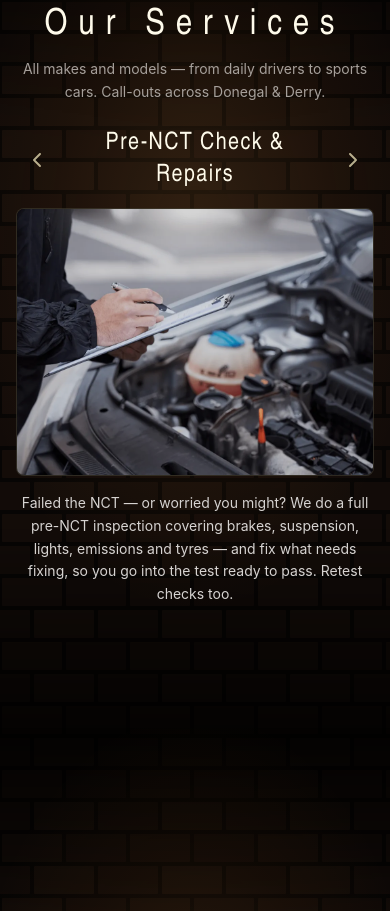
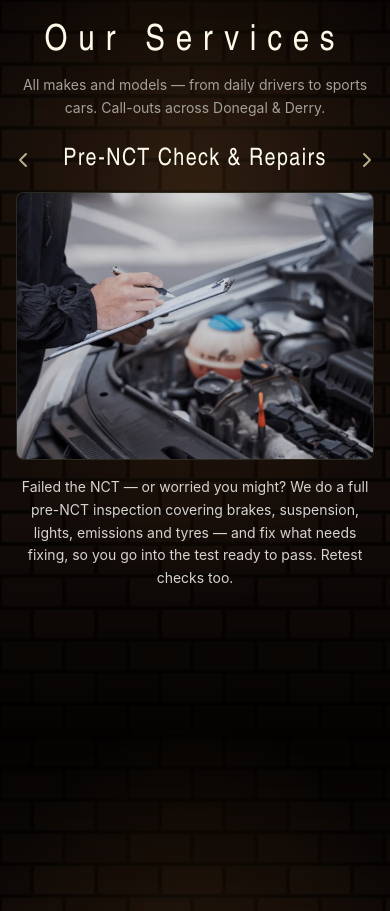
Before and after one commit to nikin94/alex-motors, a React (Vite) app: page / in a window 390 px wide. Shown: the part 960-1871 px from the top of the page. Built offline with nearby package versions, Linux system fonts and the light colour scheme; a web font is replaced by a local one.

Commit message:
refactor: simplify mobile service nav chevrons
Remove flex container and fixed size wrapper from chevron buttons—let them size to their icon naturally for a cleaner, less-decorated look.

Co-Authored-By: Claude Haiku 4.5 <noreply@anthropic.com>

```diff
--- a/src/ServicesShowcase.tsx
+++ b/src/ServicesShowcase.tsx
@@ -261,7 +261,7 @@ function MobileSlider({
   }
 
   const arrow =
-    'flex size-11 shrink-0 items-center justify-center text-amber-100/70 transition-colors hover:text-amber-100'
+    'text-amber-100/70 transition-colors hover:text-amber-100'
 
   return (
     <div className="w-full max-w-md">
```
